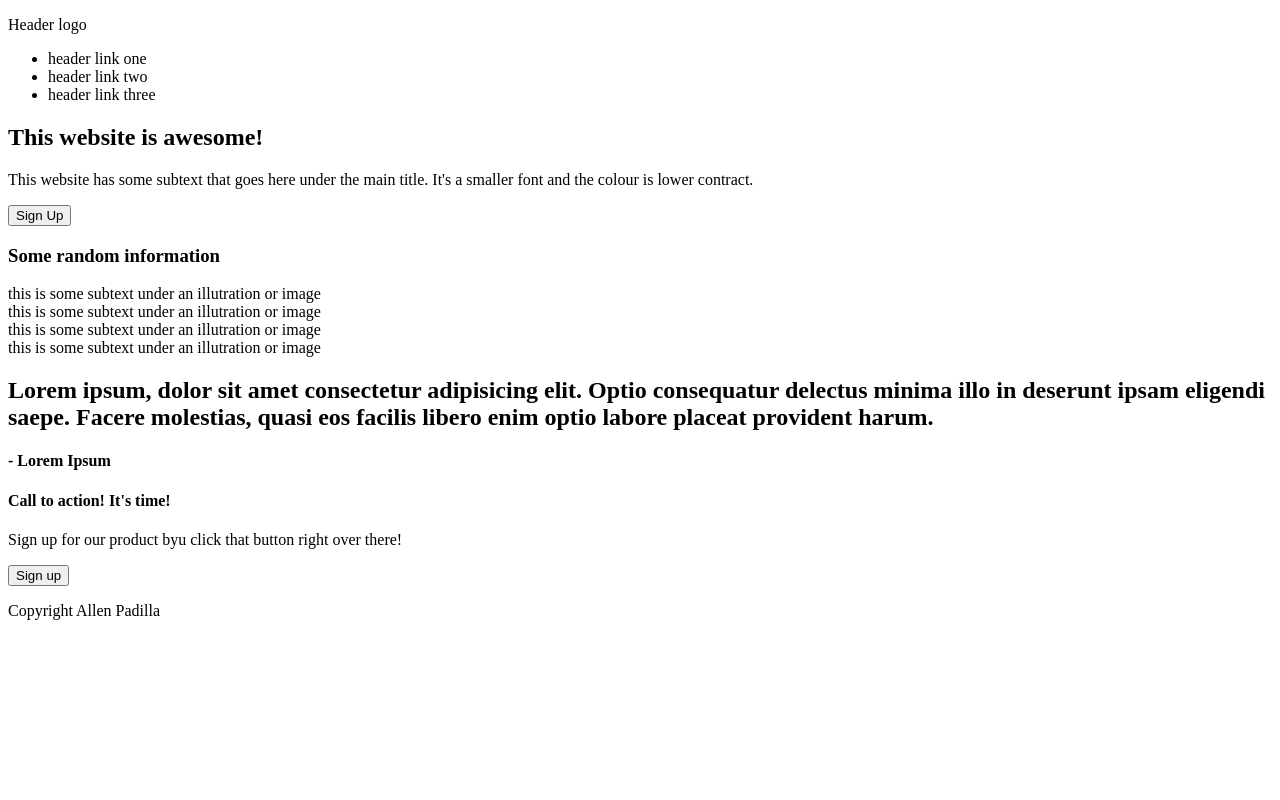
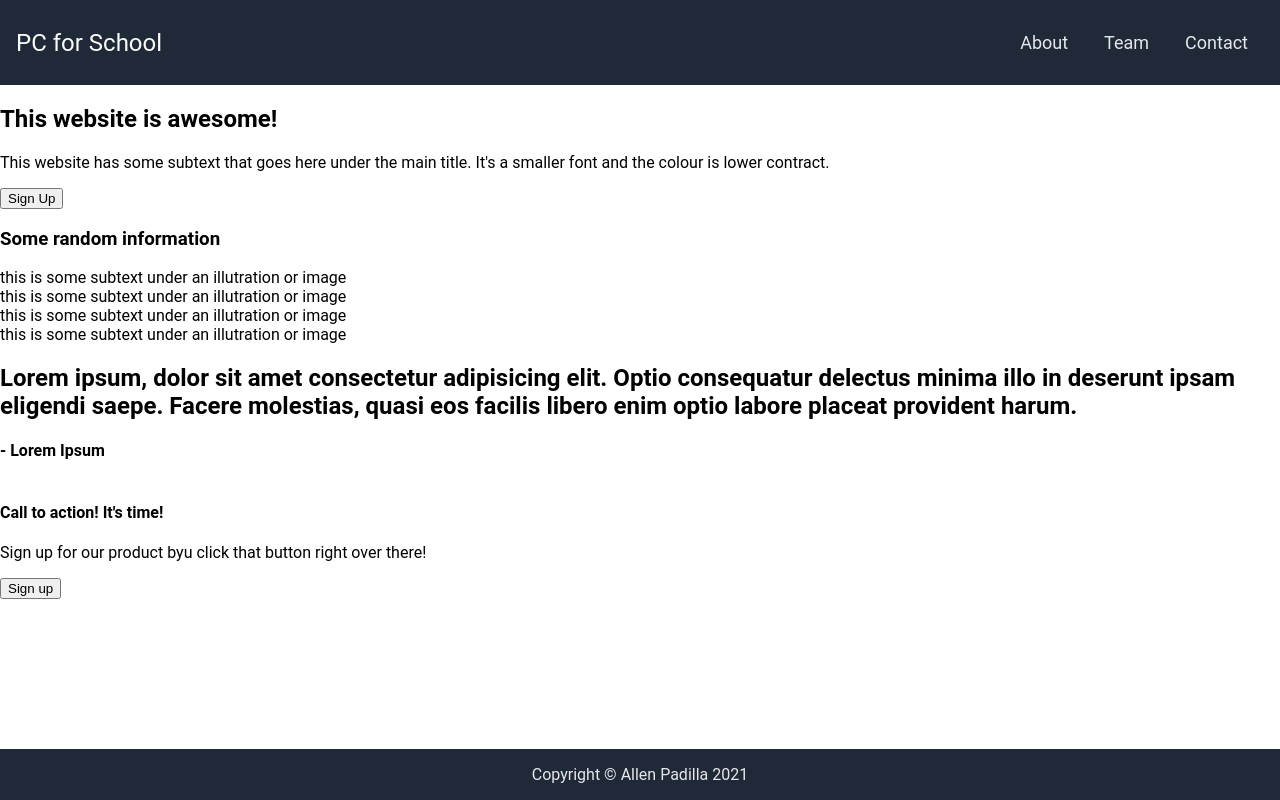
Before and after one commit to allen-padilla/odin-landing-page, a plain HTML site: page index.html in a window 1280 px wide. Drawn offline with Linux system fonts and the light colour scheme.

Commit message:
Header and footer

```diff
--- a/index.html
+++ b/index.html
@@ -1,5 +1,6 @@
 <!DOCTYPE html>
 <html lang="en">
+
 <head>
   <meta charset="UTF-8" />
   <meta http-equiv="X-UA-Compatible" content="IE=edge" />
@@ -7,23 +8,28 @@
   <title>Landing Page</title>
   <link rel="stylesheet" href="style.css" />
 </head>
+
 <body>
-    <div class="header">
-      <p>Header logo</p>
+  <nav>
+    <a href="#" class="header-logo">PC for School</a>
     <ul>
-        <li>header link one</li>
-        <li>header link two</li>
-        <li>header link three</li>
+      <li><a href="#">About</a></li>
+      <li><a href="#">Team</a></li>
+      <li><a href="#">Contact</a></li>
     </ul>
-    </div>
+  </nav>
 
   <div class="body">
     <section class="hero">
+      <div class="left">
         <h1>This website is awesome!</h1>
+      </div>
+      <div class="right">
         <p>
           This website has some subtext that goes here under the main title.
           It's a smaller font and the colour is lower contract.
         </p>
+      </div>
       <button>Sign Up</button>
       <img src="" alt="" />
     </section>
@@ -61,9 +67,9 @@
       </div>
     </section>
   </div>
+  <footer>
+    Copyright © Allen Padilla 2021
+  </footer>
+</body>
 
-    <div class="footer">
-      <p>Copyright Allen Padilla</p>
-    </div>
-  </body>
 </html>
--- a/style.css
+++ b/style.css
@@ -0,0 +1,54 @@
+body {
+  margin: 0;
+  padding: 0;
+  height: 100vh;
+  display: flex;
+  flex-direction: column;
+  font-family: Roboto;
+}
+
+nav,
+footer {
+  background-color: #1F2937;
+}
+
+nav {
+  display: flex;
+  align-items: center;
+  align-content: center;
+  justify-content: space-between;
+  padding: 16px;
+}
+
+nav .header-logo {
+  font-size: 24px;
+  color: #F9FAF8;
+  text-decoration: none;
+}
+
+nav ul li {
+  display: inline;
+}
+
+nav ul li a {
+  color: #E5E7EB;
+  padding: 16px;
+  font-size: 18px;
+  text-decoration: none;
+}
+
+footer {
+  display: flex;
+  flex-direction: column;
+  align-items: center;
+  color: #e5e7eb;
+  background-color: #1F2937;
+  padding: 16px;
+}
+
+
+.body {
+  display: flex;
+  flex: 1;
+  flex-direction: column;
+}
```
Lines whose indentation alone changed are shown as unchanged.
